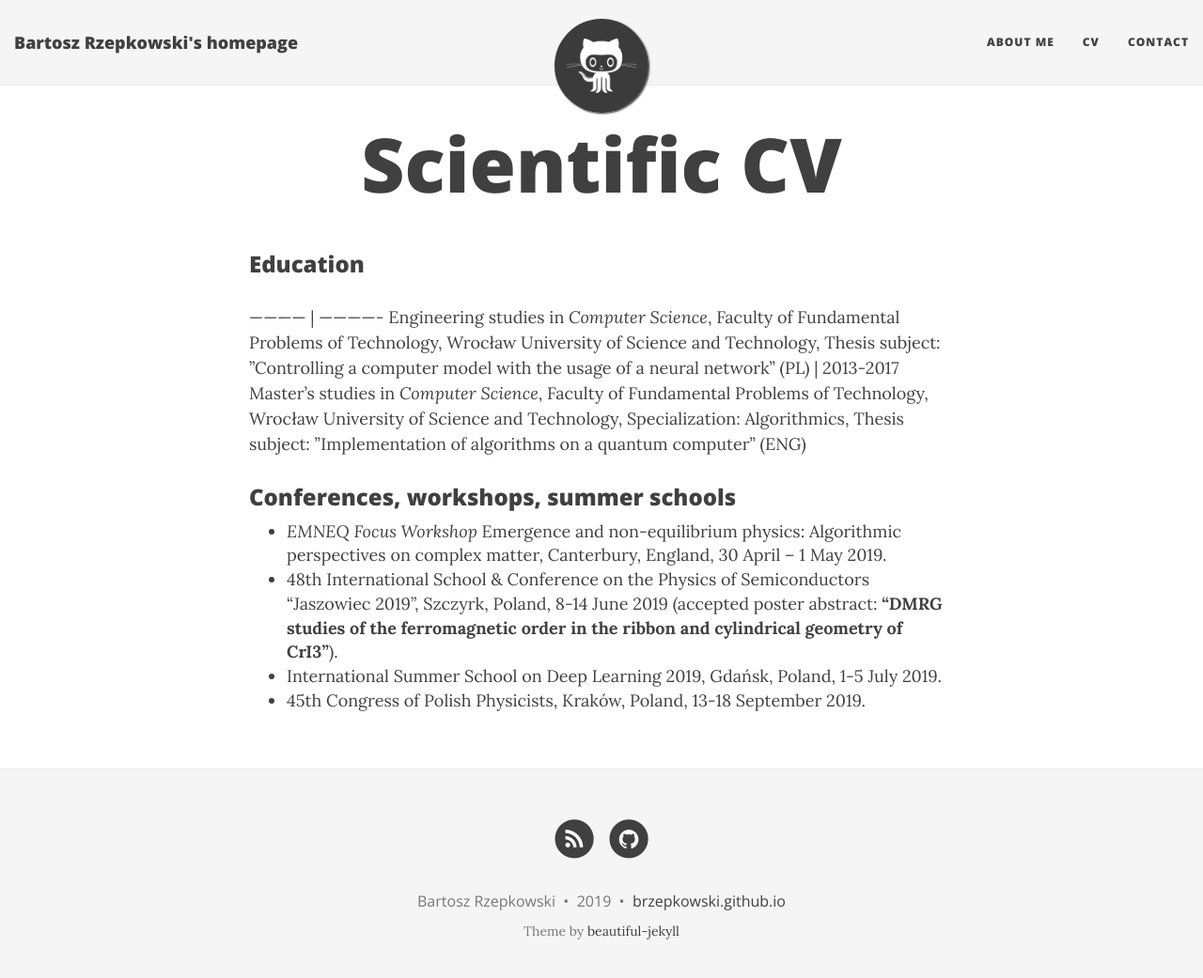
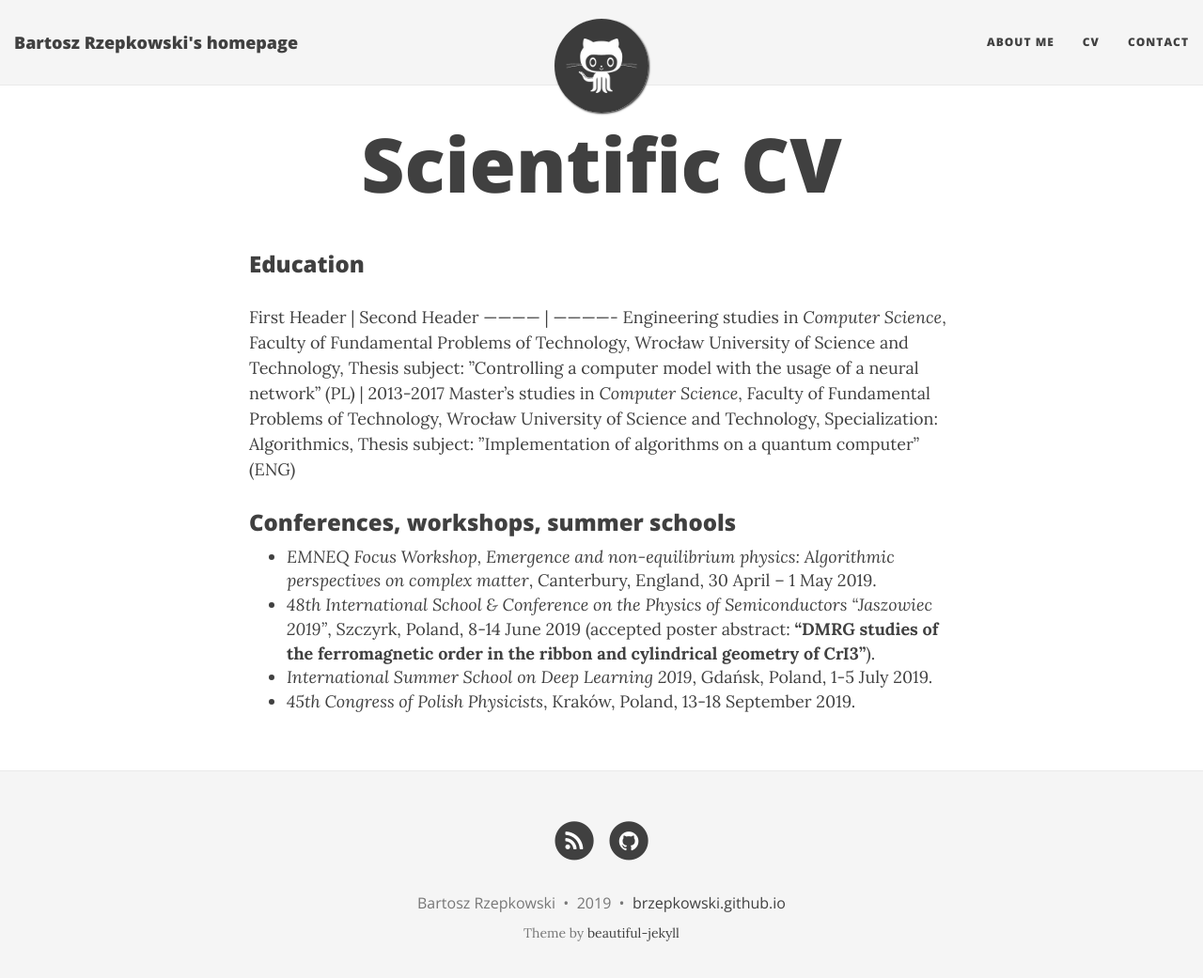
Before and after one commit to brzepkowski/brzepkowski.github.io, a Jekyll site: the page built from cv.md, in a window 1280 px wide and 1054 px high. Shown: the top 1041 px of the window at 94% size. Built offline with Jekyll 4.4.1, drawn with Linux system fonts in a browser that asks for light colours; nearby versions of some CDN libraries.

Commit message:
Added headers in table (so far not working).

```diff
--- a/cv.md
+++ b/cv.md
@@ -5,6 +5,7 @@ title: Scientific CV
 
 ### Education
 
+First Header | Second Header
 ------------ | -------------
 Engineering studies in *Computer Science*, Faculty of Fundamental Problems of Technology,
 Wrocław University of Science and Technology,
@@ -16,8 +17,8 @@ computer” (ENG)
 
 ### Conferences, workshops, summer schools
 
-- *EMNEQ Focus Workshop* Emergence and non-equilibrium physics: Algorithmic perspectives on complex matter, Canterbury, England, 30 April – 1 May 2019.
-- 48th International School & Conference on the Physics of Semiconductors
-"Jaszowiec 2019", Szczyrk, Poland, 8-14 June 2019 (accepted poster abstract: **"DMRG studies of the ferromagnetic order in the ribbon and cylindrical geometry of CrI3"**).
-- International Summer School on Deep Learning 2019, Gdańsk, Poland, 1-5 July 2019.
-- 45th Congress of Polish Physicists, Kraków, Poland, 13-18 September 2019.
+- *EMNEQ Focus Workshop, Emergence and non-equilibrium physics: Algorithmic perspectives on complex matter*, Canterbury, England, 30 April – 1 May 2019.
+- *48th International School & Conference on the Physics of Semiconductors
+"Jaszowiec 2019"*, Szczyrk, Poland, 8-14 June 2019 (accepted poster abstract: **"DMRG studies of the ferromagnetic order in the ribbon and cylindrical geometry of CrI3"**).
+- *International Summer School on Deep Learning 2019*, Gdańsk, Poland, 1-5 July 2019.
+- *45th Congress of Polish Physicists*, Kraków, Poland, 13-18 September 2019.
```
